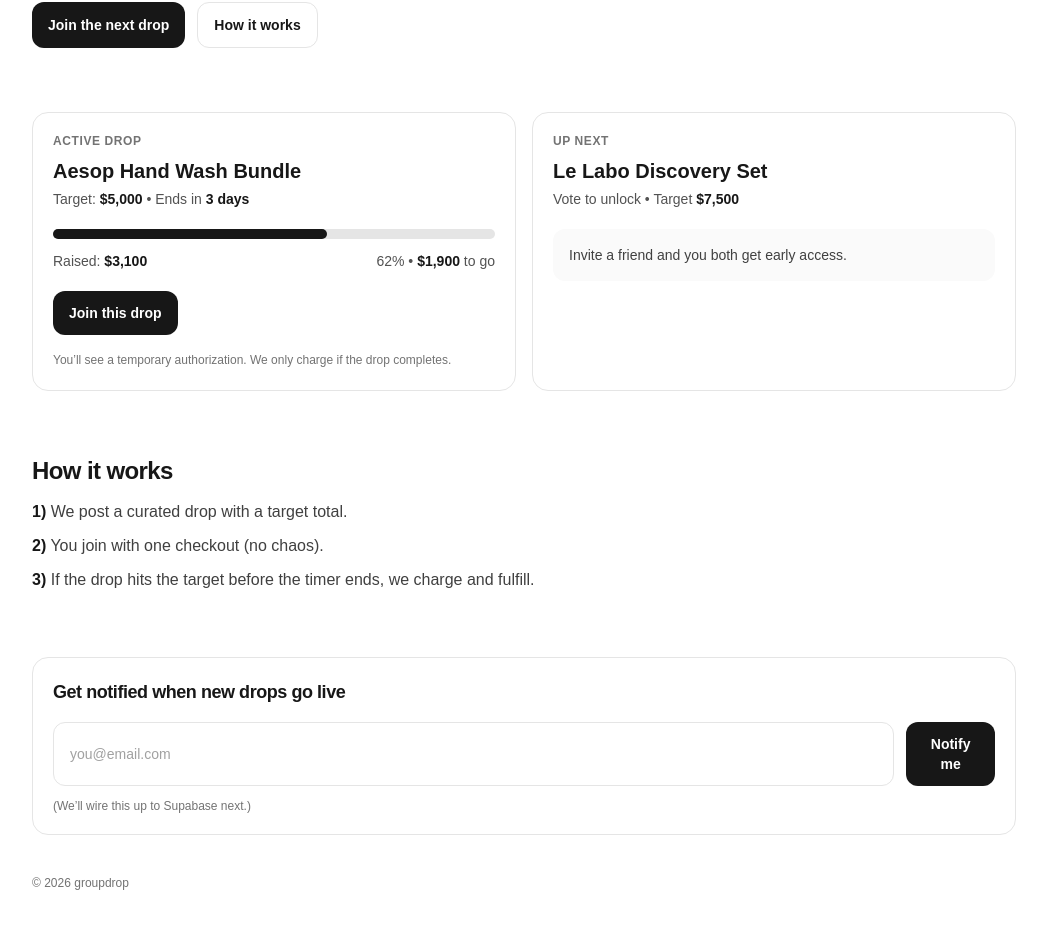
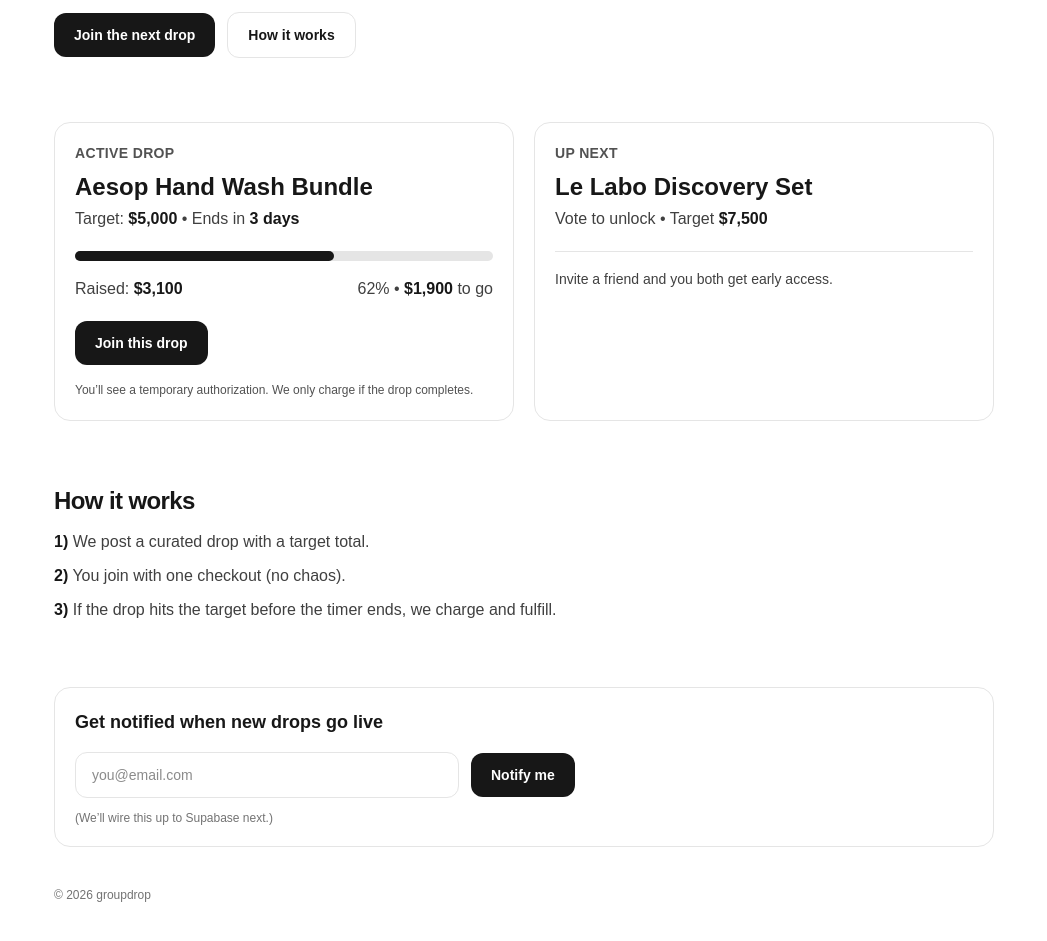
Before and after one commit to paolo-hash/groupdrop, a Next.js app: page / in a window 1280 px wide. Shown: the part 379-1320 px from the top of the page, without its empty margins (116-1163 px from the left). Built offline with nearby package versions, Linux system fonts and the light colour scheme.

Commit message:
Optimizing for Mobile

```diff
--- a/app/page.tsx
+++ b/app/page.tsx
@@ -1,12 +1,12 @@
 export default function Home() {
   return (
     <main className="min-h-screen bg-white text-neutral-900">
-      <div className="mx-auto max-w-5xl px-5 py-12 md:py-16">
-        {/* Top bar */}
+      <div className="mx-auto max-w-[980px] px-5 py-14 md:py-16">
+        {/* Top nav */}
         <header className="flex items-center justify-between">
-          <div className="text-lg font-extrabold tracking-tight">groupdrop (beta)</div>
+          <div className="text-lg font-extrabold">groupdrop (beta)</div>
 
-          <nav className="hidden gap-4 text-sm text-neutral-600 md:flex">
+          <nav className="hidden items-center gap-4 text-sm text-neutral-700 md:flex">
             <a href="#drops" className="hover:text-neutral-900">
               Drops
             </a>
@@ -21,27 +21,27 @@
 
         {/* Hero */}
         <section className="mt-14 md:mt-16">
-          <h1 className="text-4xl font-black leading-tight tracking-tight md:text-6xl md:leading-[1.05]">
+          <h1 className="text-4xl font-black tracking-tight leading-[1.1] md:text-6xl">
             Premium group buys,
-            <br className="hidden md:block" />
+            <br />
             without the chaos.
           </h1>
 
-          <p className="mt-4 max-w-2xl text-base leading-relaxed text-neutral-600 md:text-lg">
+          <p className="mt-4 max-w-xl text-base leading-relaxed text-neutral-700 md:mt-5 md:text-lg">
             Join curated drops. Watch the total climb. When we hit the target, everyone gets the deal.
           </p>
 
-          <div className="mt-6 flex flex-col gap-3 sm:flex-row">
+          <div className="mt-6 flex flex-col gap-3 md:flex-row md:items-center">
             <a
               href="#join"
-              className="inline-flex items-center justify-center rounded-xl bg-neutral-900 px-4 py-3 text-sm font-extrabold text-white hover:bg-neutral-800"
+              className="inline-flex w-full items-center justify-center rounded-xl bg-neutral-900 px-5 py-3 text-sm font-extrabold text-white hover:bg-neutral-800 md:w-auto"
             >
               Join the next drop
             </a>
 
             <a
               href="#how"
-              className="inline-flex items-center justify-center rounded-xl border border-neutral-200 px-4 py-3 text-sm font-extrabold text-neutral-900 hover:bg-neutral-50"
+              className="inline-flex w-full items-center justify-center rounded-xl border border-neutral-200 px-5 py-3 text-sm font-extrabold text-neutral-900 hover:bg-neutral-50 md:w-auto"
             >
               How it works
             </a>
@@ -49,53 +49,66 @@
         </section>
 
         {/* Drops */}
-        <section id="drops" className="mt-14 grid grid-cols-1 gap-4 md:mt-16 md:grid-cols-2">
-          {/* Active Drop */}
+        <section
+          id="drops"
+          className="mt-14 grid gap-4 md:mt-16 md:grid-cols-2 md:gap-5"
+        >
+          {/* Active drop */}
           <div className="rounded-2xl border border-neutral-200 p-5">
-            <div className="text-xs font-extrabold tracking-wider text-neutral-500">ACTIVE DROP</div>
-            <div className="mt-2 text-xl font-black">Aesop Hand Wash Bundle</div>
-            <div className="mt-1 text-sm text-neutral-600">
-              Target: <span className="font-bold text-neutral-900">$5,000</span> • Ends in{" "}
-              <span className="font-bold text-neutral-900">3 days</span>
+            <div className="text-sm font-extrabold tracking-wide text-neutral-600">
+              ACTIVE DROP
             </div>
 
-            {/* Progress bar */}
+            <div className="mt-2 text-2xl font-black">Aesop Hand Wash Bundle</div>
+
+            <div className="mt-1 text-sm text-neutral-700 md:text-base">
+              Target: <span className="font-extrabold text-neutral-900">$5,000</span> • Ends in{" "}
+              <span className="font-extrabold text-neutral-900">3 days</span>
+            </div>
+
             <div className="mt-5 h-2.5 w-full rounded-full bg-neutral-200">
               <div className="h-2.5 w-[62%] rounded-full bg-neutral-900" />
             </div>
 
-            <div className="mt-3 flex items-center justify-between text-sm text-neutral-600">
+            <div className="mt-4 flex items-center justify-between text-sm text-neutral-700 md:text-base">
               <div>
-                Raised: <span className="font-bold text-neutral-900">$3,100</span>
+                Raised: <span className="font-extrabold text-neutral-900">$3,100</span>
               </div>
               <div>
-                62% • <span className="font-bold text-neutral-900">$1,900</span> to go
+                62% • <span className="font-extrabold text-neutral-900">$1,900</span> to go
               </div>
             </div>
 
             <div className="mt-5">
               <a
                 href="#join"
-                className="inline-flex items-center justify-center rounded-xl bg-neutral-900 px-4 py-3 text-sm font-extrabold text-white hover:bg-neutral-800"
+                className="inline-flex items-center justify-center rounded-xl bg-neutral-900 px-5 py-3 text-sm font-extrabold text-white hover:bg-neutral-800"
               >
                 Join this drop
               </a>
             </div>
 
-            <p className="mt-4 text-xs leading-relaxed text-neutral-500">
+            <p className="mt-4 text-xs leading-relaxed text-neutral-600">
               You’ll see a temporary authorization. We only charge if the drop completes.
             </p>
           </div>
 
-          {/* Up Next */}
+          {/* Up next */}
           <div className="rounded-2xl border border-neutral-200 p-5">
-            <div className="text-xs font-extrabold tracking-wider text-neutral-500">UP NEXT</div>
-            <div className="mt-2 text-xl font-black">Le Labo Discovery Set</div>
-            <div className="mt-1 text-sm text-neutral-600">
-              Vote to unlock • Target <span className="font-bold text-neutral-900">$7,500</span>
+            <div className="text-sm font-extrabold tracking-wide text-neutral-600">
+              UP NEXT
             </div>
 
-            <div className="mt-5 rounded-xl bg-neutral-50 p-4 text-sm text-neutral-700">
+            <div className="mt-2 text-xl font-black md:text-2xl">
+              Le Labo Discovery Set
+            </div>
+
+            <div className="mt-1 text-sm text-neutral-700 md:text-base">
+              Vote to unlock • Target{" "}
+              <span className="font-extrabold text-neutral-900">$7,500</span>
+            </div>
+
+            <div className="mt-5 border-t border-neutral-200 pt-4 text-sm leading-relaxed text-neutral-700">
               Invite a friend and you both get early access.
             </div>
           </div>
@@ -104,35 +117,35 @@
         {/* How it works */}
         <section id="how" className="mt-14 md:mt-16">
           <h2 className="text-2xl font-black tracking-tight">How it works</h2>
+
           <ol className="mt-3 space-y-2 text-sm leading-relaxed text-neutral-700 md:text-base">
             <li>
-              <span className="font-bold text-neutral-900">1)</span> We post a curated drop with a target total.
+              <span className="font-extrabold text-neutral-900">1)</span> We post a curated drop with a target total.
             </li>
             <li>
-              <span className="font-bold text-neutral-900">2)</span> You join with one checkout (no chaos).
+              <span className="font-extrabold text-neutral-900">2)</span> You join with one checkout (no chaos).
             </li>
             <li>
-              <span className="font-bold text-neutral-900">3)</span> If the drop hits the target before the timer ends,
-              we charge and fulfill.
+              <span className="font-extrabold text-neutral-900">3)</span> If the drop hits the target before the timer ends, we charge and fulfill.
             </li>
           </ol>
         </section>
 
         {/* Join */}
         <section id="join" className="mt-14 rounded-2xl border border-neutral-200 p-5 md:mt-16">
-          <div className="text-lg font-black tracking-tight">Get notified when new drops go live</div>
+          <h3 className="text-lg font-black">Get notified when new drops go live</h3>
 
-          <div className="mt-4 flex flex-col gap-3 sm:flex-row">
+          <div className="mt-4 flex flex-col gap-3 md:flex-row md:items-center">
             <input
               placeholder="you@email.com"
-              className="w-full rounded-xl border border-neutral-200 px-4 py-3 text-sm outline-none placeholder:text-neutral-400 focus:border-neutral-400"
+              className="w-full rounded-xl border border-neutral-200 px-4 py-3 text-sm outline-none focus:border-neutral-400 md:max-w-sm"
             />
-            <button className="rounded-xl bg-neutral-900 px-4 py-3 text-sm font-extrabold text-white hover:bg-neutral-800">
+            <button className="rounded-xl bg-neutral-900 px-5 py-3 text-sm font-extrabold text-white hover:bg-neutral-800">
               Notify me
             </button>
           </div>
 
-          <div className="mt-3 text-xs text-neutral-500">(We’ll wire this up to Supabase next.)</div>
+          <p className="mt-3 text-xs text-neutral-500">(We’ll wire this up to Supabase next.)</p>
         </section>
 
         <footer className="mt-10 text-xs text-neutral-500">
```
